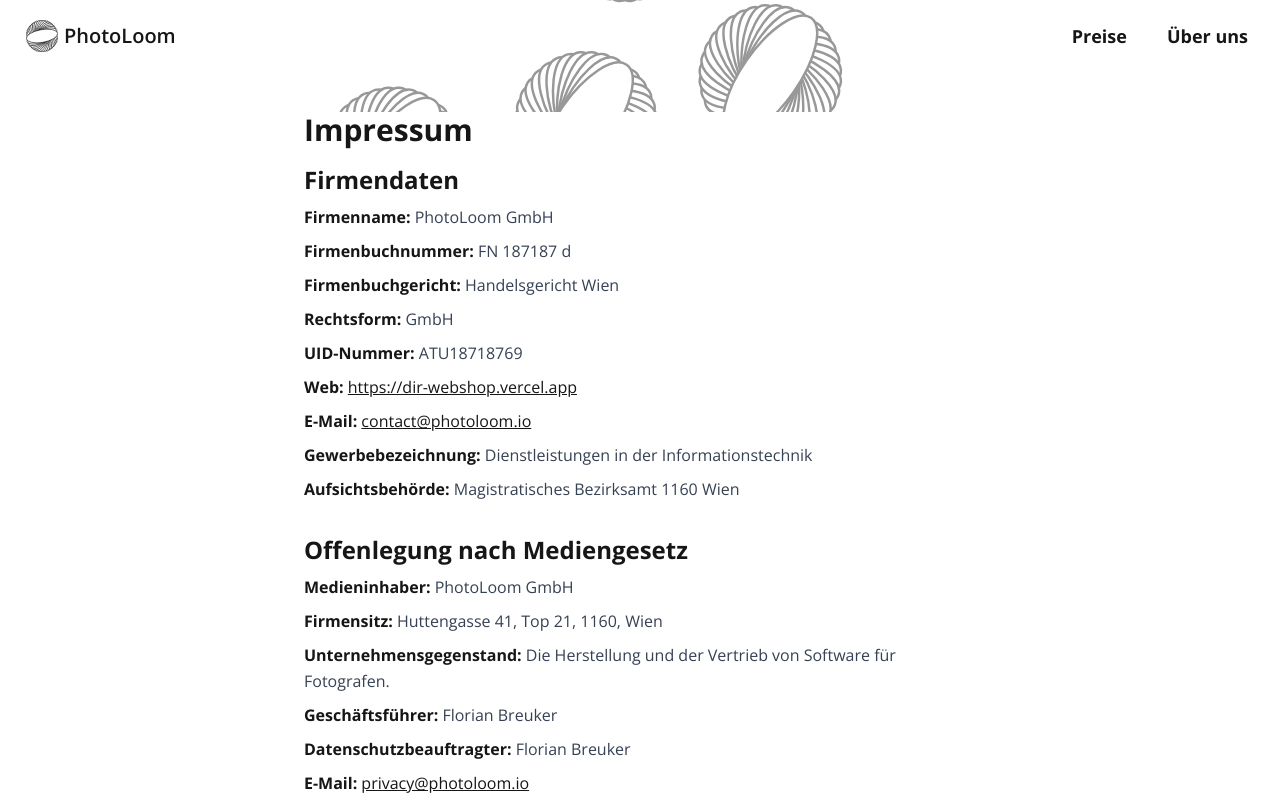
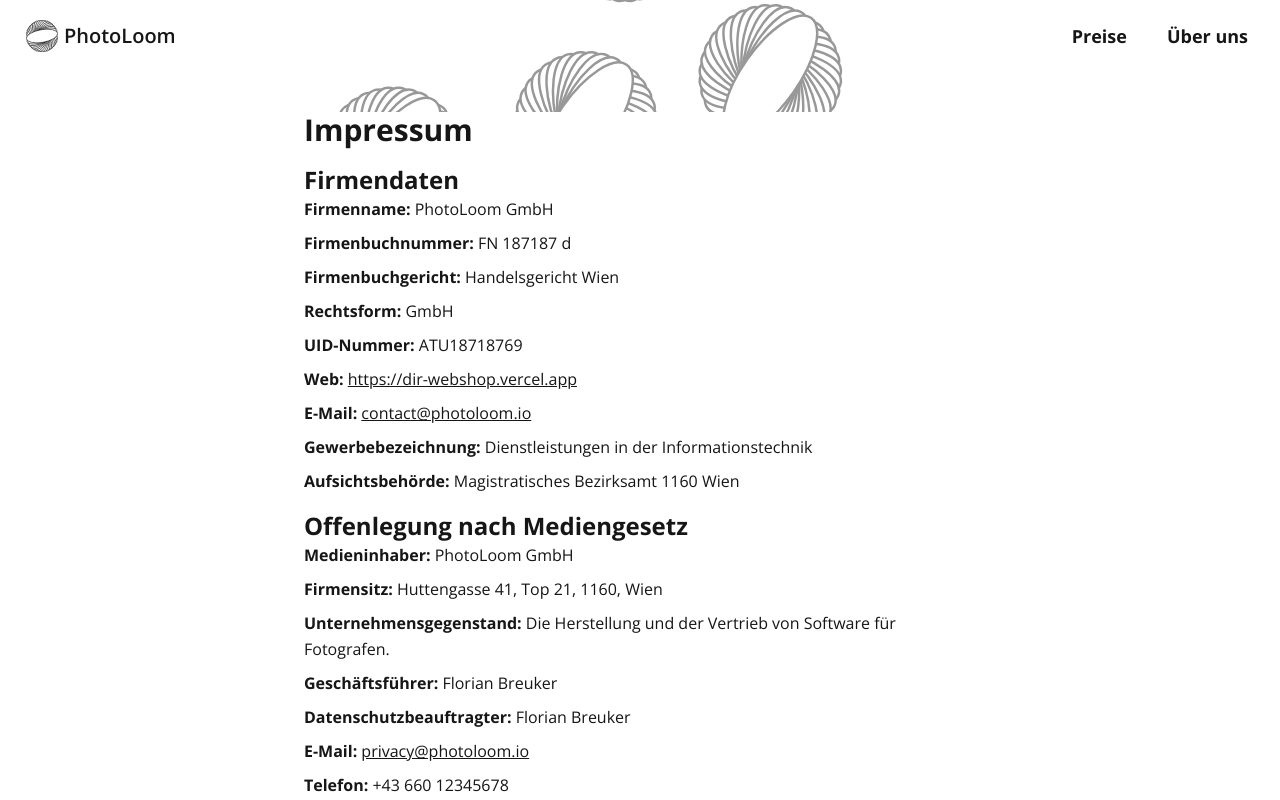
Before and after one commit to FlorianBreuker/dir-webshop, a SvelteKit app: page /legal in a window 1280 px wide. Shown: the top 800 px of the page. Built offline with nearby package versions, Linux system fonts and the light colour scheme.

Commit message:
impressum

```diff
--- a/src/routes/(marketing)/legal/+page.svelte
+++ b/src/routes/(marketing)/legal/+page.svelte
@@ -47,10 +47,10 @@
 
   <div class="bg-base-100">
     <h1 class="text-3xl font-bold">Impressum</h1>
-    <div class="max-w-3xl mx-auto bg-base-100 space-y-8">
+    <div class="bg-base-100">
       {#each legalSections as section}
-        <section>
-          <h2 class="text-2xl mt-4 font-bold mb-2">
+        <div>
+          <h2 class="text-2xl font-bold mt-4">
             {section.title}
           </h2>
 
@@ -60,7 +60,7 @@
                 <span class="font-bold">{item.label}:</span>
 
                 {#if item.isLink}
-                  <a href={item.value} target="_blank" rel="noopener noreferrer" class="link hover:underline">
+                  <a href={item.value} target="_blank" class="link hover:underline">
                     {item.value}
                   </a>
                 {:else if item.isEmail}
@@ -68,12 +68,12 @@
                     {item.value}
                   </a>
                 {:else}
-                  <span class="text-gray-700">{item.value}</span>
+                  <span class="">{item.value}</span>
                 {/if}
               </li>
             {/each}
           </ul>
-        </section>
+        </div>
       {/each}
     </div>
     <h2 class="text-2xl mt-4 font-bold mb-2">Urheberrechtshinweise und Lizenzen</h2>
```
